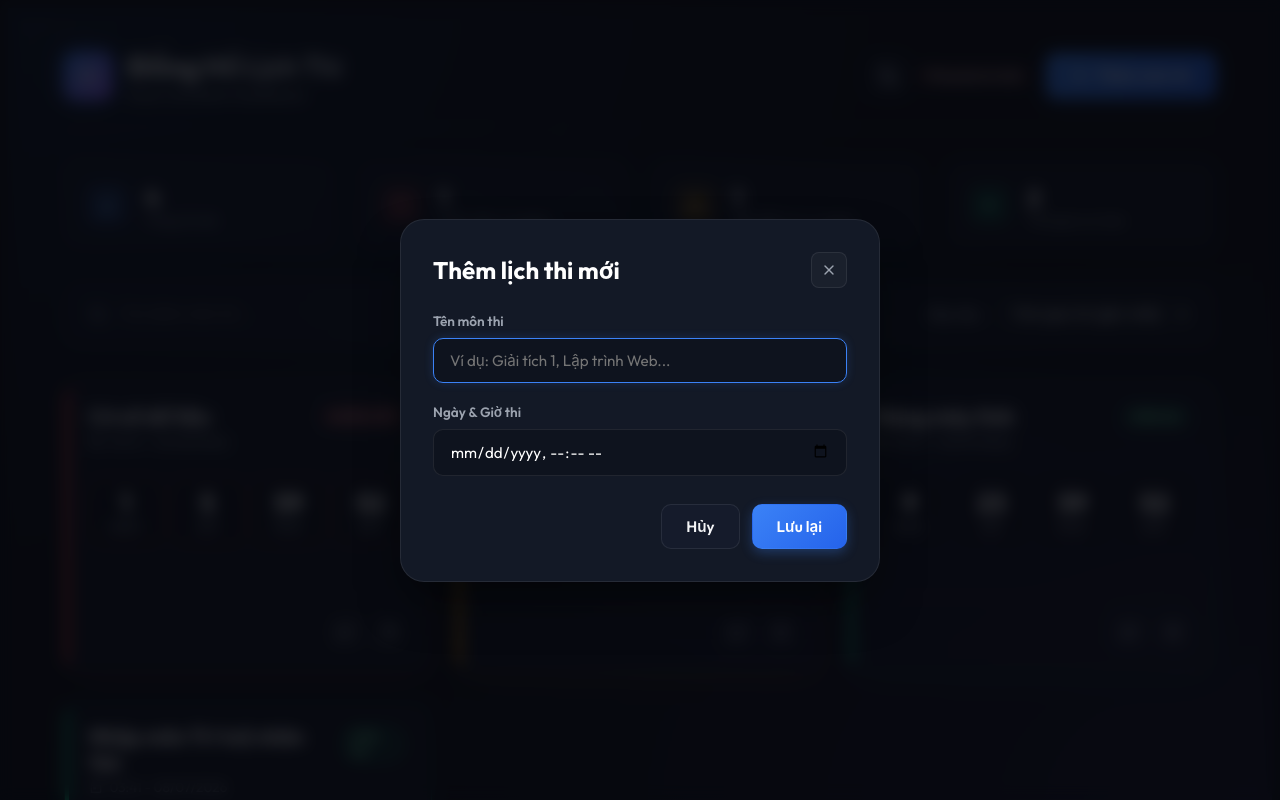
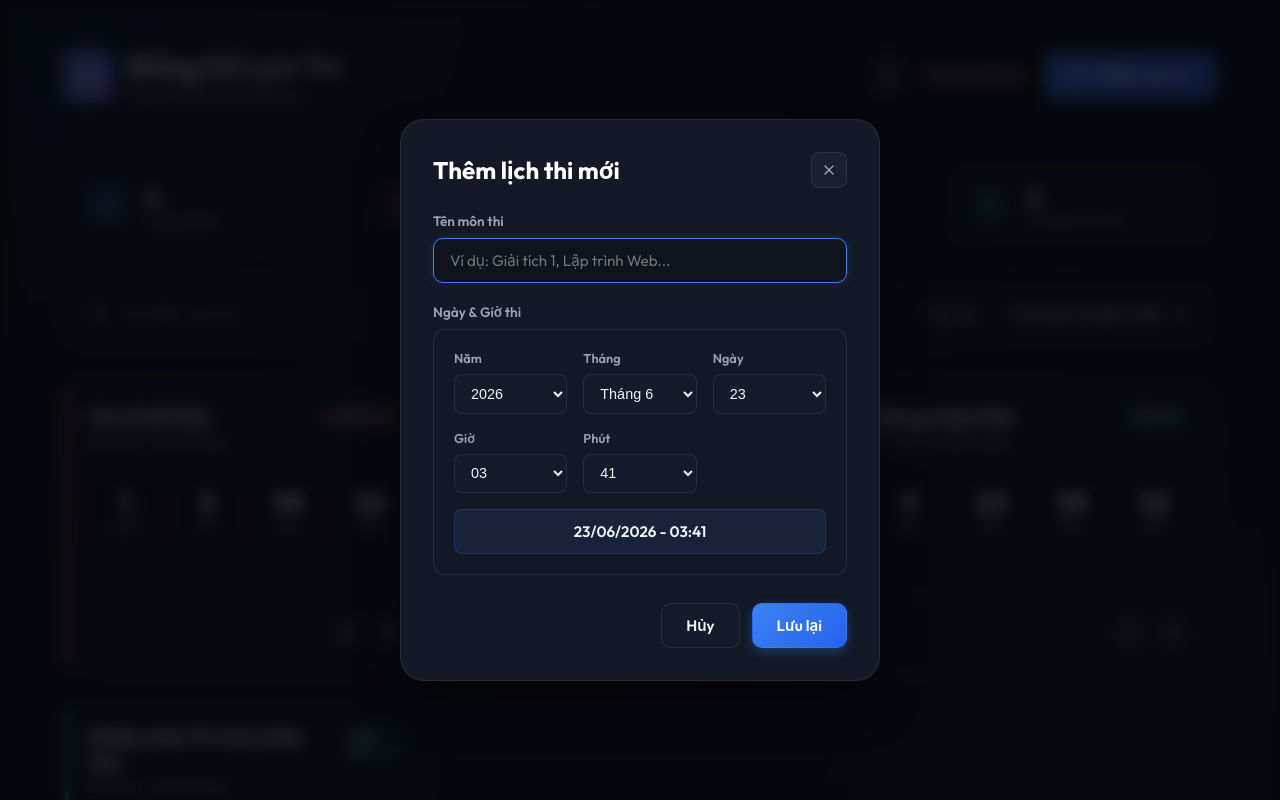
Before and after one commit to supli6669/exam-count-timer, a React (Vite) app: page / in a window 1280 px wide. Both pictures are taken after a click on the button "Thêm môn thi". Shown: the top 800 px of the page. Built offline with nearby package versions, Linux system fonts and the light colour scheme.

Commit message:
fix: add custom DatePicker with dropdown select and year validation

```diff
--- /dev/null
+++ b/src/components/DatePicker.jsx
@@ -0,0 +1,175 @@
+import { useState, useEffect } from 'react';
+
+function DatePicker({ value, onChange }) {
+  const date = value ? new Date(value) : new Date();
+
+  const [year, setYear] = useState(date.getFullYear());
+  const [month, setMonth] = useState(date.getMonth());
+  const [day, setDay] = useState(date.getDate());
+  const [hour, setHour] = useState(date.getHours());
+  const [minute, setMinute] = useState(date.getMinutes());
+
+  // Sync state when value prop changes
+  useEffect(() => {
+    if (value) {
+      const newDate = new Date(value);
+      setYear(newDate.getFullYear());
+      setMonth(newDate.getMonth());
+      setDay(newDate.getDate());
+      setHour(newDate.getHours());
+      setMinute(newDate.getMinutes());
+    }
+  }, [value]);
+
+  const months = [
+    'Tháng 1', 'Tháng 2', 'Tháng 3', 'Tháng 4', 'Tháng 5', 'Tháng 6',
+    'Tháng 7', 'Tháng 8', 'Tháng 9', 'Tháng 10', 'Tháng 11', 'Tháng 12'
+  ];
+
+  const getDaysInMonth = (year, month) => {
+    return new Date(year, month + 1, 0).getDate();
+  };
+
+  const maxDay = getDaysInMonth(year, month);
+
+  const handleYearChange = (e) => {
+    const newYear = parseInt(e.target.value);
+    setYear(newYear);
+    updateDate(newYear, month, day, hour, minute);
+  };
+
+  const handleMonthChange = (e) => {
+    const newMonth = parseInt(e.target.value);
+    setMonth(newMonth);
+    const newMaxDay = getDaysInMonth(year, newMonth);
+    const adjustedDay = day > newMaxDay ? newMaxDay : day;
+    setDay(adjustedDay);
+    updateDate(year, newMonth, adjustedDay, hour, minute);
+  };
+
+  const handleDayChange = (e) => {
+    const newDay = parseInt(e.target.value);
+    setDay(newDay);
+    updateDate(year, month, newDay, hour, minute);
+  };
+
+  const handleHourChange = (e) => {
+    const newHour = parseInt(e.target.value);
+    setHour(newHour);
+    updateDate(year, month, day, newHour, minute);
+  };
+
+  const handleMinuteChange = (e) => {
+    const newMinute = parseInt(e.target.value);
+    setMinute(newMinute);
+    updateDate(year, month, day, hour, newMinute);
+  };
+
+  const updateDate = (y, m, d, h, min) => {
+    const newDate = new Date(y, m, d, h, min);
+    onChange(newDate.toISOString());
+  };
+
+  // Generate year options (2020-2100)
+  const yearOptions = [];
+  for (let y = 2020; y <= 2100; y++) {
+    yearOptions.push(y);
+  }
+
+  // Generate day options based on selected month/year
+  const dayOptions = [];
+  for (let d = 1; d <= maxDay; d++) {
+    dayOptions.push(d);
+  }
+
+  // Generate hour options (0-23)
+  const hourOptions = [];
+  for (let h = 0; h <= 23; h++) {
+    hourOptions.push(h);
+  }
+
+  // Generate minute options (0-59)
+  const minuteOptions = [];
+  for (let m = 0; m <= 59; m++) {
+    minuteOptions.push(m);
+  }
+
+  return (
+    <div className="date-picker">
+      <div className="date-picker-row">
+        <div className="date-picker-field">
+          <label>Năm</label>
+          <select
+            value={year}
+            onChange={handleYearChange}
+            className="date-select"
+          >
+            {yearOptions.map(y => (
+              <option key={y} value={y}>{y}</option>
+            ))}
+          </select>
+        </div>
+
+        <div className="date-picker-field">
+          <label>Tháng</label>
+          <select
+            value={month}
+            onChange={handleMonthChange}
+            className="date-select"
+          >
+            {months.map((m, index) => (
+              <option key={index} value={index}>{m}</option>
+            ))}
+          </select>
+        </div>
+
+        <div className="date-picker-field">
+          <label>Ngày</label>
+          <select
+            value={day}
+            onChange={handleDayChange}
+            className="date-select"
+          >
+            {dayOptions.map(d => (
+              <option key={d} value={d}>{d}</option>
+            ))}
+          </select>
+        </div>
+      </div>
+
+      <div className="date-picker-row">
+        <div className="date-picker-field">
+          <label>Giờ</label>
+          <select
+            value={hour}
+            onChange={handleHourChange}
+            className="date-select"
+          >
+            {hourOptions.map(h => (
+              <option key={h} value={h}>{String(h).padStart(2, '0')}</option>
+            ))}
+          </select>
+        </div>
+
+        <div className="date-picker-field">
+          <label>Phút</label>
+          <select
+            value={minute}
+            onChange={handleMinuteChange}
+            className="date-select"
+          >
+            {minuteOptions.map(m => (
+              <option key={m} value={m}>{String(m).padStart(2, '0')}</option>
+            ))}
+          </select>
+        </div>
+      </div>
+
+      <div className="date-preview">
+        {String(day).padStart(2, '0')}/{String(month + 1).padStart(2, '0')}/{year} - {String(hour).padStart(2, '0')}:{String(minute).padStart(2, '0')}
+      </div>
+    </div>
+  );
+}
+
+export default DatePicker;
--- a/src/components/ExamForm.jsx
+++ b/src/components/ExamForm.jsx
@@ -1,4 +1,5 @@
 import { useState, useEffect } from 'react';
+import DatePicker from './DatePicker';
 
 function ExamForm({ exam, onSave, onClose }) {
   const [subject, setSubject] = useState('');
@@ -36,6 +37,13 @@ function ExamForm({ exam, onSave, onClose }) {
     const selectedDate = new Date(datetime);
     if (isNaN(selectedDate.getTime())) {
       setError('Ngày giờ thi không hợp lệ!');
+      return;
+    }
+
+    // Validate year (2020-2100)
+    const year = selectedDate.getFullYear();
+    if (year < 2020 || year > 2100) {
+      setError('Năm phải từ 2020 đến 2100!');
       return;
     }
 
@@ -91,14 +99,8 @@ function ExamForm({ exam, onSave, onClose }) {
           </div>
 
           <div className="form-group">
-            <label className="form-label" htmlFor="datetime-input">Ngày & Giờ thi</label>
-            <input
-              id="datetime-input"
-              type="datetime-local"
-              className="form-input"
-              value={datetime}
-              onChange={(e) => setDatetime(e.target.value)}
-            />
+            <label className="form-label">Ngày & Giờ thi</label>
+            <DatePicker value={datetime} onChange={setDatetime} />
           </div>
 
           <div className="modal-footer">
--- a/src/index.css
+++ b/src/index.css
@@ -670,6 +670,78 @@ body {
   border-radius: 4px;
 }
 
+/* Date Picker */
+.date-picker {
+  background: var(--bg-secondary);
+  border: 1px solid var(--border-glass);
+  border-radius: 12px;
+  padding: 1.25rem;
+  display: flex;
+  flex-direction: column;
+  gap: 1rem;
+  pointer-events: auto;
+  position: relative;
+  z-index: 1;
+}
+
+.date-picker-row {
+  display: grid;
+  grid-template-columns: repeat(3, 1fr);
+  gap: 1rem;
+}
+
+.date-picker-field {
+  display: flex;
+  flex-direction: column;
+  gap: 0.5rem;
+  pointer-events: auto;
+}
+
+.date-picker-field label {
+  font-size: 0.8rem;
+  color: var(--text-secondary);
+  font-weight: 600;
+}
+
+.date-picker-field .date-select {
+  width: 100%;
+  padding: 0.6rem 0.75rem;
+  background: var(--bg-glass);
+  border: 1px solid var(--border-glass);
+  border-radius: 8px;
+  color: var(--text-primary);
+  font-size: 0.9rem;
+  cursor: pointer;
+  outline: none;
+  transition: border-color 0.2s ease;
+}
+
+.date-picker-field .date-select:hover {
+  border-color: var(--accent-primary);
+}
+
+.date-picker-field .date-select:focus {
+  border-color: var(--accent-primary);
+  box-shadow: 0 0 8px rgba(59, 130, 246, 0.3);
+}
+
+.date-picker-field .date-select option {
+  background: var(--bg-secondary);
+  color: var(--text-primary);
+  padding: 0.5rem;
+}
+
+.date-preview {
+  font-size: 0.95rem;
+  color: var(--accent-primary);
+  font-weight: 600;
+  text-align: center;
+  padding: 0.75rem;
+  background: rgba(59, 130, 246, 0.1);
+  border-radius: 8px;
+  border: 1px solid rgba(59, 130, 246, 0.2);
+}
+
 /* Responsive configurations */
 @media (max-width: 768px) {
   .app-header {
```
Also changed, not shown: 1 other file (tests, documents, lock files or other folders).
